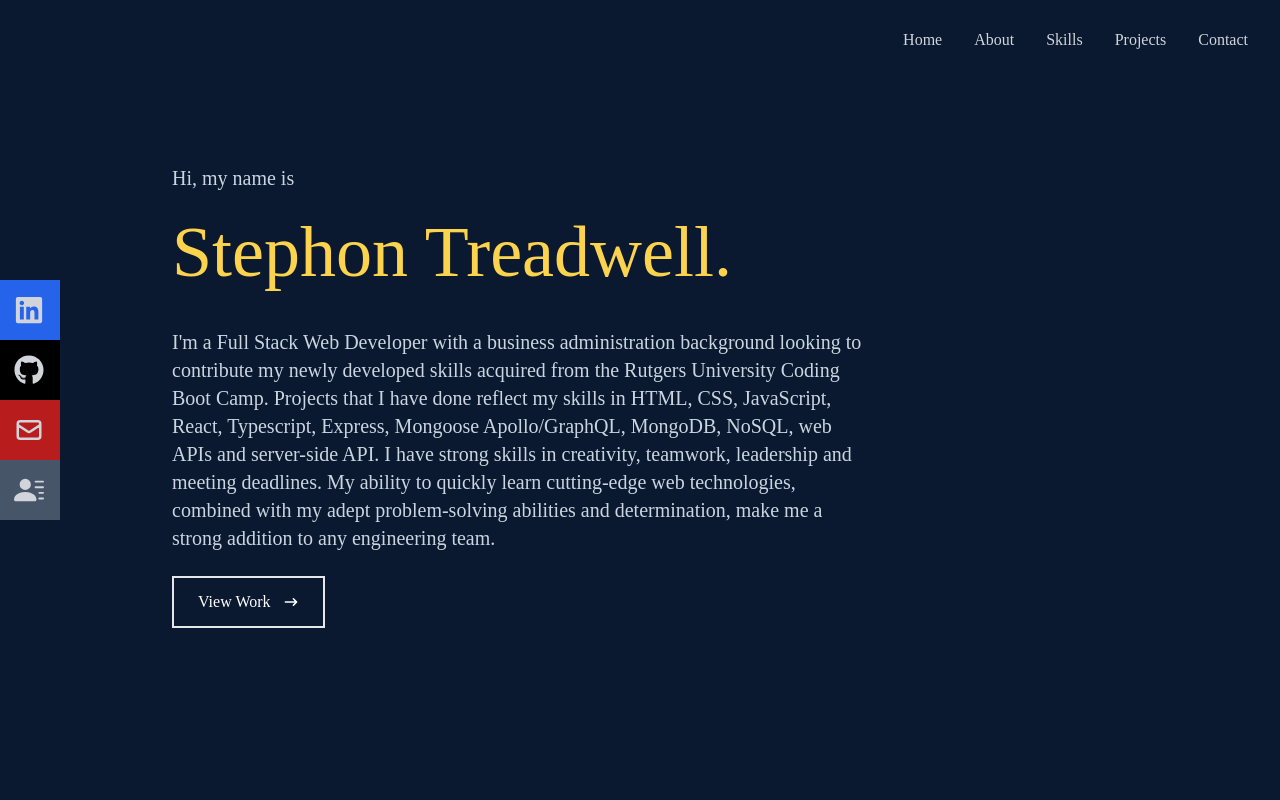
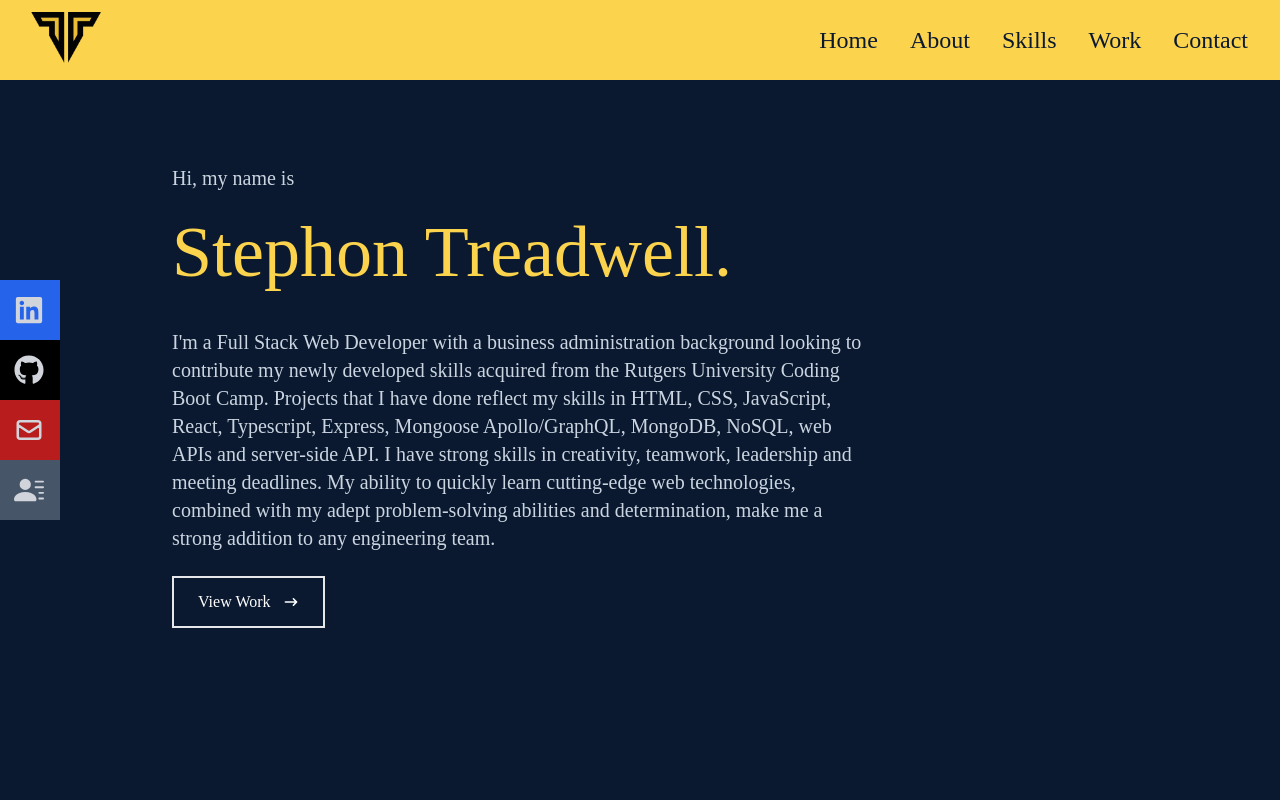
Before and after one commit to StephonT/SCT-React-Portfolio, a React (Create React App) app: page / in a window 1280 px wide. Shown: the top 800 px of the page. Built offline with nearby package versions, Linux system fonts and the light colour scheme.

Commit message:
added logo to NavBar and added about me text in About Me component

```diff
--- a/src/components/About.jsx
+++ b/src/components/About.jsx
@@ -21,7 +21,7 @@ const About = () => {
             </p>
           </div>
           <div>
-            <p className="text-lg"> I am currently a Police Sergeant in the state of New Jersey. I am looking to switch careers to become a software engineer. I am passionate about building web applications on the front-end as well as the back-end. I am currently building full stack projects for fun and learning purposes until I become a contributing asset to an organization that hires me as a Full Stack Software Engineer. Feel free to contact me if you would like to collaborate on a project, have questions for me, or would like to hire me! Please refer to the contact section of my portfolio for my contact information.</p>
+            <p className="text-lg"> I am currently a Police Sergeant in the state of New Jersey. I am looking to switch careers to become a Software Engineer. I am passionate about building web applications on the front-end as well as the back-end. I am currently building projects using React.js and collaborating with other Software Developers on full stack projects. Feel free to contact me if you would like to collaborate on a project, have questions for me, or would like to hire me! Please refer to the contact section of my portfolio for my contact information.</p>
           </div>
         </div>
       </div>
--- a/src/components/Navbar.jsx
+++ b/src/components/Navbar.jsx
@@ -1,87 +1,134 @@
 import React, { useState } from "react";
 import { FaBars, FaTimes, FaGithub, FaLinkedin } from "react-icons/fa";
 import { HiOutlineMail } from "react-icons/hi";
-import {BsFillPersonLinesFill} from 'react-icons/bs'
+import { BsFillPersonLinesFill } from "react-icons/bs";
 import Pdf from "../assets/Treadwell-Resume.pdf";
-import {Link} from 'react-scroll'
+import { Link } from "react-scroll";
+import Logo from "../assets/images/tech-logos/Treadwell-Logo.png";
 
 const Navbar = () => {
-
-    const[nav, setNav] = useState(false)
-    const handleClick = () => setNav(!nav)
-
-    const navList = [
-      "Home",
-      "About",
-      "Skills",
-      "Projects",
-      "Contact"
-    ]
-
-    const mobileNavList = [
-      "Home",
-      "About",
-      "Skills",
-      "Projects",
-      "Contact"
-    ]
-
-    const renderNavList = (navListArray) => {
-      return navListArray.map((navList) => {
-        return <li><Link to={navList.toLowerCase} smooth={true} duration={500}>{navList}</Link></li>
-
-      })
-    }
-    // console.log(navList.toLowerCase);
-
-    const renderMobileNavList = (mobileNavListArray => {
-      return mobileNavListArray.map((mobileNavList) => {
-        return <li className="py-6 text-4xl">{mobileNavList}</li>
-      })
-    })
+  const [nav, setNav] = useState(false);
+  const handleClick = () => setNav(!nav);
 
   return (
-    <div className="fixed w-full h-[80px] flex justify-between items-center px-4 bg-[#0a192f] text-gray-300">
-      <div>{/* Add Logo Here 12:25 */}</div>
+    <div className="fixed w-full h-[80px] flex justify-between items-center px-4 bg-amber-300 text-gray-300">
+      <div>
+        <img src={Logo} alt="Logo Image" style={{ width: "100px", marginTop: "15px" }} />
+      </div>
 
       {/* menu */}
 
-      <ul className="hidden md:flex">
-        {renderNavList(navList)}
+      {/* menu */}
+      <ul className="hidden md:flex text-[#0a192f] text-2xl">
+        <li className="hover:text-4xl">
+          <Link to="home" smooth={true} duration={500}>
+            Home
+          </Link>
+        </li>
+        <li className="hover:text-4xl">
+          <Link to="about" smooth={true} duration={500}>
+            About
+          </Link>
+        </li>
+        <li className="hover:text-4xl">
+          <Link to="skills" smooth={true} duration={500}>
+            Skills
+          </Link>
+        </li>
+        <li className="hover:text-4xl">
+          <Link to="work" smooth={true} duration={500}>
+            Work
+          </Link>
+        </li>
+        <li className="hover:text-4xl">
+          <Link to="contact" smooth={true} duration={500}>
+            Contact
+          </Link>
+        </li>
       </ul>
 
-      {/* hamburger */}
+      {/* Hamburger */}
       <div onClick={handleClick} className="md:hidden z-10">
         {!nav ? <FaBars /> : <FaTimes />}
       </div>
 
-      {/* mobile menu */}
-      <ul className={!nav ? 'hidden' : "absolute top-0 left-0 w-full h-screen bg-[#0a192f] flex flex-col justify-center items-center"}>
-        {renderMobileNavList(mobileNavList)}
+      {/* Mobile menu */}
+      <ul
+        className={
+          !nav
+            ? "hidden"
+            : "absolute top-0 left-0 w-full h-screen bg-[#0a192f] flex flex-col justify-center items-center"
+        }
+      >
+        <li className="py-6 text-4xl">
+          <Link onClick={handleClick} to="home" smooth={true} duration={500}>
+            Home
+          </Link>
+        </li>
+        <li className="py-6 text-4xl">
+          {" "}
+          <Link onClick={handleClick} to="about" smooth={true} duration={500}>
+            About
+          </Link>
+        </li>
+        <li className="py-6 text-4xl">
+          {" "}
+          <Link onClick={handleClick} to="skills" smooth={true} duration={500}>
+            Skills
+          </Link>
+        </li>
+        <li className="py-6 text-4xl">
+          {" "}
+          <Link onClick={handleClick} to="work" smooth={true} duration={500}>
+            Work
+          </Link>
+        </li>
+        <li className="py-6 text-4xl">
+          {" "}
+          <Link onClick={handleClick} to="contact" smooth={true} duration={500}>
+            Contact
+          </Link>
+        </li>
       </ul>
-
-
 
       {/* social icons */}
       <div className="hidden lg:flex fixed flex-col top-[35%] left-0">
         <ul>
           <li className="w-[160px] h-[60px] flex justify-between items-center ml-[-100px] hover:ml-[-10px] duration-300 bg-blue-600">
-            <a className="flex justify-between items-center w-full text-gray-300" href="https://www.linkedin.com/in/stephon-treadwell/" target="_blank">
+            <a
+              className="flex justify-between items-center w-full text-gray-300"
+              href="https://www.linkedin.com/in/stephon-treadwell/"
+              target="_blank"
+            >
               Linkedin <FaLinkedin size={30} />
             </a>
           </li>
           <li className="w-[160px] h-[60px] flex justify-between items-center ml-[-100px] hover:ml-[-10px] duration-300 bg-black">
-            <a className="flex justify-between items-center w-full text-gray-300" href="https://github.com/StephonT" target="_blank">
+            <a
+              className="flex justify-between items-center w-full text-gray-300"
+              href="https://github.com/StephonT"
+              target="_blank"
+            >
               Github <FaGithub size={30} />
             </a>
           </li>
           <li className="w-[160px] h-[60px] flex justify-between items-center ml-[-100px] hover:ml-[-10px] duration-300 bg-[#b91c1c]">
-            <a className="flex justify-between items-center w-full text-gray-300" href= "mailto: streadwe@gmail.com" target="_blank">
+            <a
+              className="flex justify-between items-center w-full text-gray-300"
+              href="mailto: streadwe@gmail.com"
+              target="_blank"
+            >
               Email <HiOutlineMail size={30} />
             </a>
           </li>
           <li className="w-[160px] h-[60px] flex justify-between items-center ml-[-100px] hover:ml-[-10px] duration-300 bg-[#475569]">
-            <a className="flex justify-between items-center w-full text-gray-300" href={Pdf} target="_blank" rel="noreferrer" download>
+            <a
+              className="flex justify-between items-center w-full text-gray-300"
+              href={Pdf}
+              target="_blank"
+              rel="noreferrer"
+              download
+            >
               Resume <BsFillPersonLinesFill size={30} />
             </a>
           </li>
--- a/src/components/Work.jsx
+++ b/src/components/Work.jsx
@@ -46,7 +46,7 @@ const Work = () => {
                       className="text-center rounded-lg px-4 py-3 m-2
                        bg-white text-gray-700 font-bold text-lg"
                     >
-                      Live
+                      Website
                     </button>
                   </a>
                 </div>
```
Also changed, not shown: src/assets/images/tech-logos/Treadwell-Logo.png (added).
